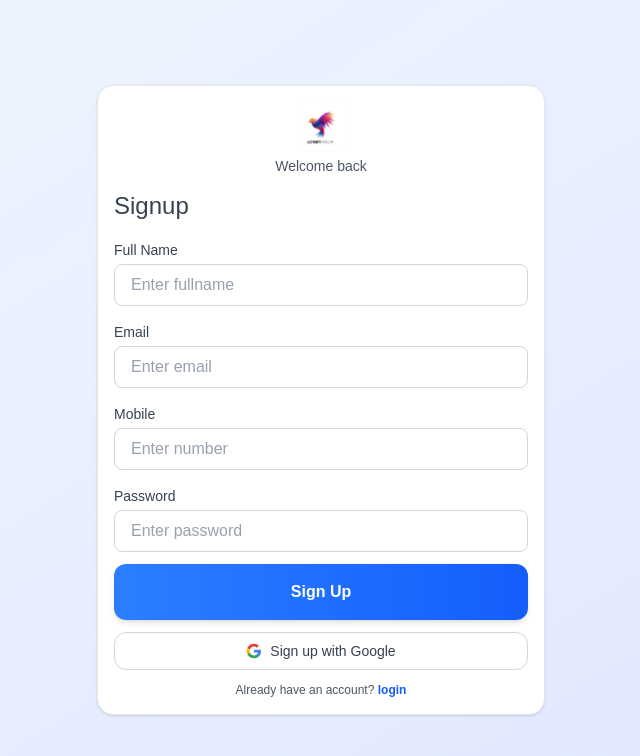
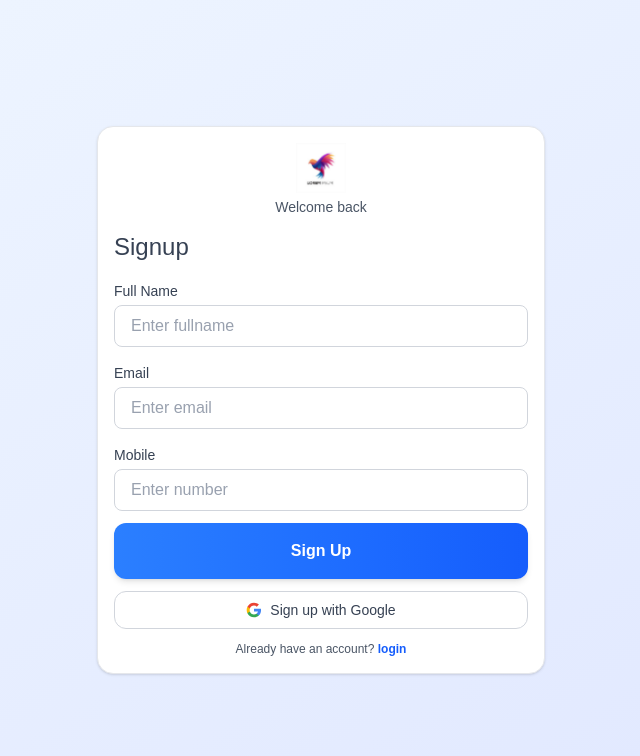
Before and after one commit to chaman3s/peartoughts, a Next.js app: page /signup in a window 1280 px wide. Shown: the top 756 px of the page, without its empty margins (319-959 px from the left). Built offline with nearby package versions, Linux system fonts and the light colour scheme.

Commit message:
fix login & signup pages

```diff
--- a/Screen/auth/Login/LoginFrom.tsx
+++ b/Screen/auth/Login/LoginFrom.tsx
@@ -16,13 +16,12 @@ export default function LoginForm({ error }: { error?: string }) {
   const router = useRouter();
   const [formData, setFormData] = useState({
     emailOrMobile: "",
-    password: "",
   });
   const [formError, setFormError] = useState("");
 
   const loginApi = useApiCall(loginMockApi);
 
-  const handleInputChange = (key: "emailOrMobile" | "password", value: string) => {
+  const handleInputChange = (key: "emailOrMobile", value: string) => {
     setFormData((prev) => ({ ...prev, [key]: value }));
   };
 
@@ -30,15 +29,15 @@ export default function LoginForm({ error }: { error?: string }) {
     event.preventDefault();
     setFormError("");
 
-    if (!formData.emailOrMobile.trim() || !formData.password.trim()) {
-      setFormError("Enter email/mobile and password");
+    if (!formData.emailOrMobile.trim()) {
+      setFormError("Enter email/mobile");
       return;
     }
 
     const response = await loginApi.execute(formData);
     if (!response?.success) return;
 
-    setFormData({ emailOrMobile: "", password: "" });
+    setFormData({ emailOrMobile: "" });
     router.push("/dashBoard");
   };
 
@@ -76,16 +75,6 @@ export default function LoginForm({ error }: { error?: string }) {
                   onChange: (event) => handleInputChange("emailOrMobile", event.target.value),
                   clearable: true,
                   onClear: () => handleInputChange("emailOrMobile", ""),
-                },
-                {
-                  id: "password",
-                  type: "password",
-                  placeholder: "Enter password",
-                  label :"Password",
-                  value: formData.password,
-                  onChange: (event) => handleInputChange("password", event.target.value),
-                  clearable: true,
-                  onClear: () => handleInputChange("password", ""),
                 },
               ]}
             />
--- a/Screen/auth/Signup/SignupForm.tsx
+++ b/Screen/auth/Signup/SignupForm.tsx
@@ -20,7 +20,6 @@ function validateSignupData(data: SignupPayload) {
   if (data.fullname.trim().length < 2) return "Enter a valid full name";
   if (!EMAIL_REGEX.test(data.email.trim())) return "Enter a valid email";
   if (!/^\d{10}$/.test(data.number.trim())) return "Enter a valid 10-digit mobile number";
-  if (data.password.length < 6) return "Password must be at least 6 characters";
   return null;
 }
 
@@ -30,7 +29,6 @@ export default function SignUpForm() {
     fullname: "",
     email: "",
     number: "",
-    password: "",
   });
   const [formError, setFormError] = useState<string>("");
 
@@ -63,7 +61,6 @@ export default function SignUpForm() {
       fullname: "",
       email: "",
       number: "",
-      password: "",
     });
     router.push("/otpverification");
   };
@@ -122,16 +119,6 @@ export default function SignUpForm() {
                     clearable: true,
                     onClear: () => handleInputChange("number", ""),
                   },
-                  {
-                    id: "password",
-                    type: "password",
-                    placeholder: "Enter password",
-                    label :"Password",
-                    value: formData.password,
-                    onChange: (event) => handleInputChange("password", event.target.value),
-                    clearable: true,
-                    onClear: () => handleInputChange("password", ""),
-                  },
                 ]}
               />
             </div>
--- a/services/mockAuthApi.ts
+++ b/services/mockAuthApi.ts
@@ -2,12 +2,10 @@ export type SignupPayload = {
   fullname: string;
   email: string;
   number: string;
-  password: string;
 };
 
 export type LoginPayload = {
   emailOrMobile: string;
-  password: string;
 };
 
 type StoredUser = {
@@ -15,7 +13,6 @@ type StoredUser = {
   fullname: string;
   email: string;
   number: string;
-  password: string;
 };
 
 type PendingOtp = {
@@ -114,7 +111,6 @@ export async function signupMockApi(payload: SignupPayload) {
     fullname: payload.fullname.trim(),
     email,
     number,
-    password: payload.password,
   };
 
   users.push(user);
@@ -138,8 +134,8 @@ export async function loginMockApi(payload: LoginPayload) {
       normalizeMobile(item.number) === normalizedNumber
   );
 
-  if (!user || user.password !== payload.password) {
-    throw new Error("Invalid email/mobile or password");
+  if (!user) {
+    throw new Error("Account not found");
   }
 
   writePendingOtp(user.number || user.email);
```
